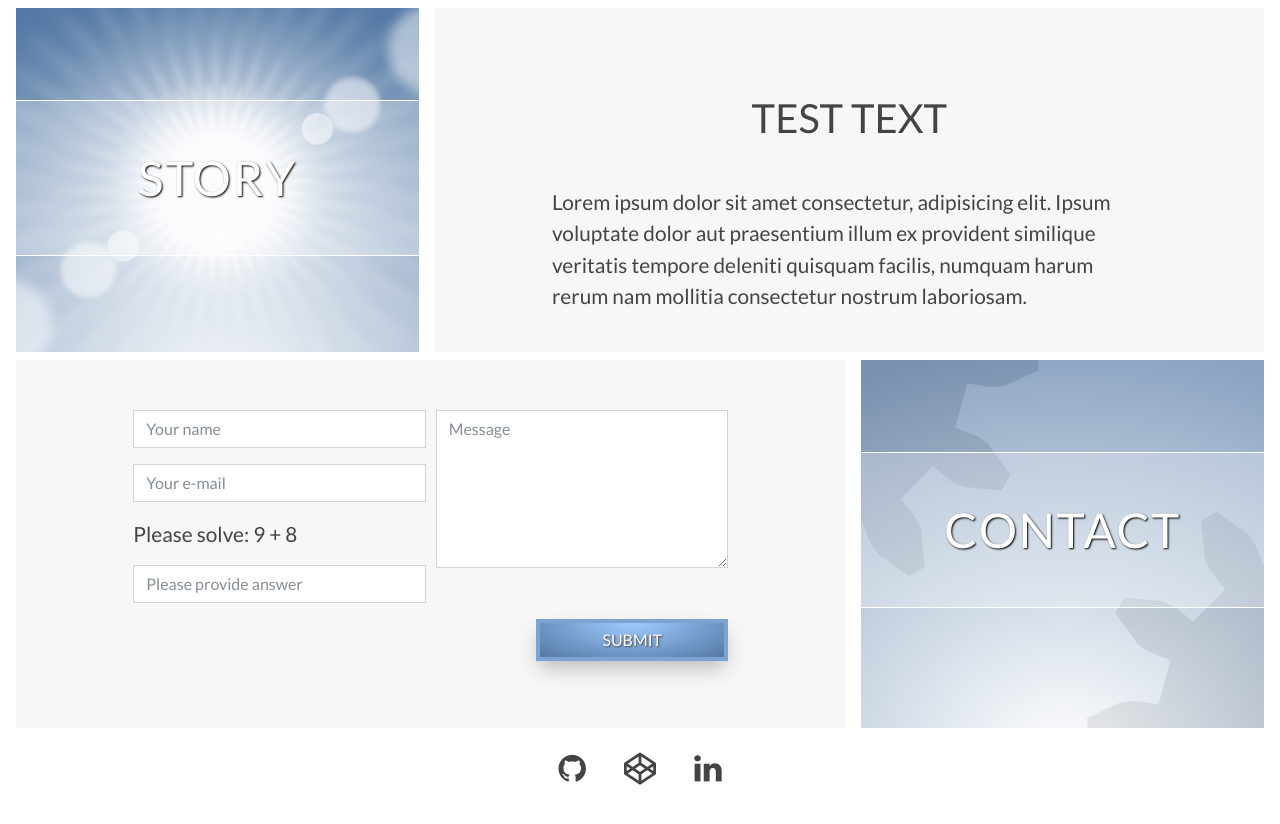
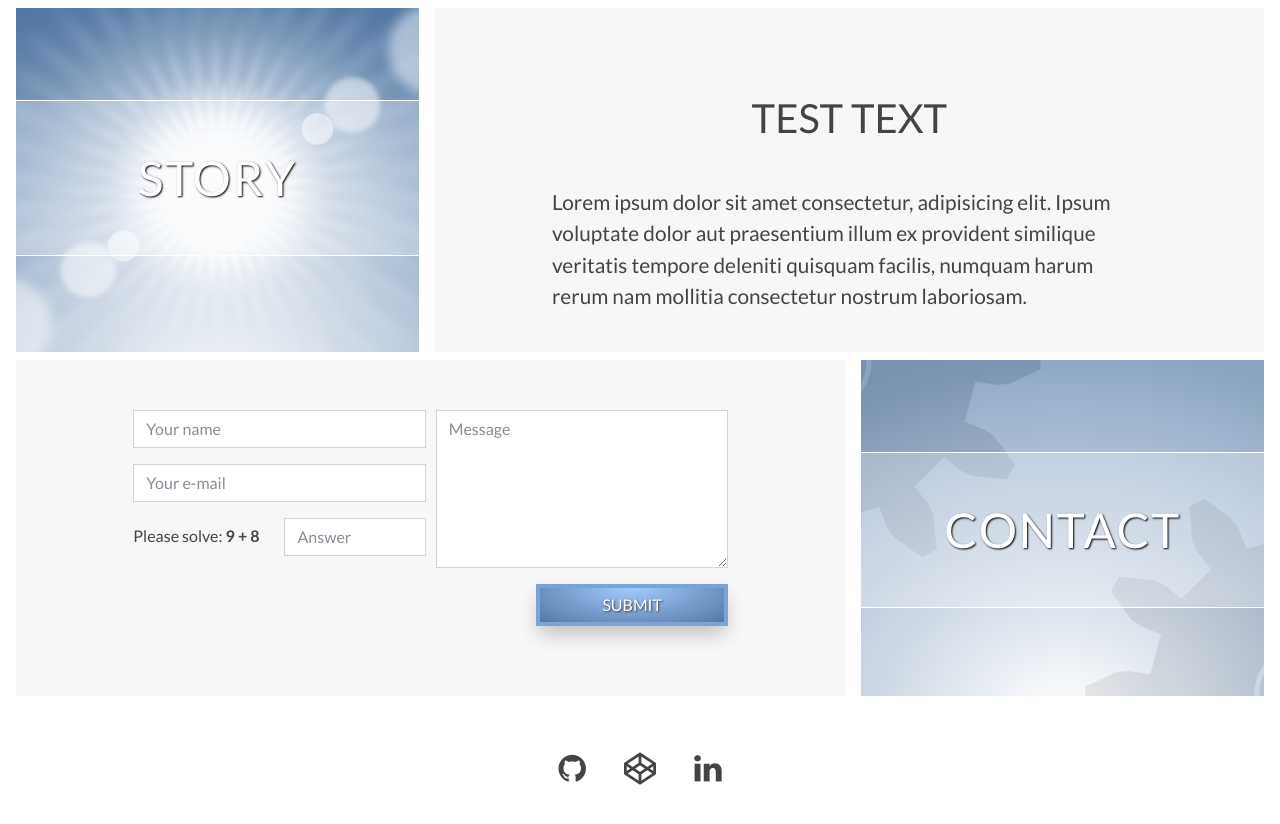
Before and after one commit to vushe/vushe.github.io, a Jekyll site: the page built from index.md, in a window 1280 px wide. Shown: the part 848-1672 px from the top of the page. Built offline with Jekyll 4.4.1, drawn with Linux system fonts in a browser that asks for light colours; nearby versions of some CDN libraries.

Commit message:
Ordering form

```diff
--- a/_layouts/default.html
+++ b/_layouts/default.html
@@ -46,27 +46,33 @@
                             <div class="form-row">
                                 <div class="col-md-6">
                                     <div class="form-group">
-                                        <input type='name' name='Name' class="form-control" required="required" placeholder="Your name" />
+                                        <input type='name' name='Name' class="form-control" required placeholder="Your name" />
                                     </div>
                                     <div class="form-group">
-                                        <input type='email' name='E-mail' class="form-control" placeholder="Your e-mail" />
+                                        <input type='email' name='E-mail' class="form-control" placeholder="Your e-mail" required />
                                     </div>
-                                    <div class="form-group">
-                                        <p>
+                                    <div class="form-row">
+                                        <label class="form-group col-md-6" id="captcha-question">
                                             <span>Please solve: </span>
                                             <span id="question"></span>
-                                        </p>
-                                        <input type='text' required name='Captcha-answer' id="answer" class="form-control" placeholder="Please provide answer" />
+                                        </label>
+                                        <div class="form-group col-md-6">
+                                            <input type='text' required name='Captcha-answer' id="answer" class="form-control" placeholder="Answer" />
+                                        </div>
                                     </div>
                                 </div>
 
                                 <div class="form-group col-md-6">
-                                    <textarea class="form-control" rows="6" placeholder="Message"></textarea>
+                                    <textarea class="form-control" rows="6" placeholder="Message" required></textarea>
                                 </div>
 
-                                <div class="form-group offset-md-8 col-md-4">
+                                <div class="form-group col-md-7" id="status">
+                                </div>
+
+                                <div class="form-group offset-md-1 col-md-4">
                                      <input type='submit' value='SUBMIT' class="btn btn-custom" />
                                 </div>
+
                                 <!-- <input type='hidden' name='redirect_to' value='https://vushe.github.io' class="form-control" /> -->
                             </form>
                         </div>
```
